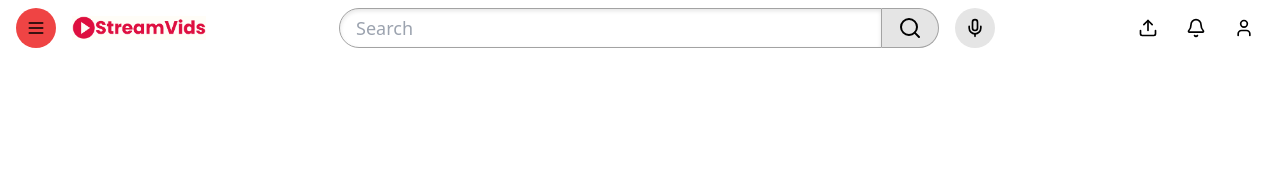
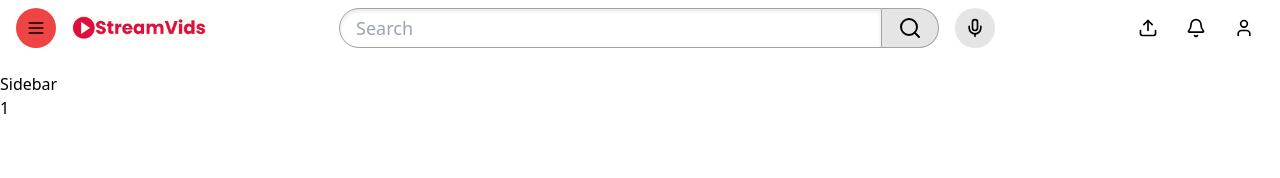
Before and after one commit to ArjunSemwal02/Stream-Vids, a React (Vite) app: page / in a window 1280 px wide. Shown: the top 178 px of the page. Built offline with nearby package versions, Linux system fonts and the light colour scheme.

Commit message:
created Category pills component and added it to app

```diff
--- a/src/App.tsx
+++ b/src/App.tsx
@@ -1,7 +1,15 @@
+import { CategoryPills } from "./components/CategoryPills";
 import { PageHeader } from "./layouts/PageHeader";
 
 export default function App() {
 return <div className="max-h-screen flex flex-col">
   <PageHeader/>
+  <div className="grid grid-cols-[auto, 1fr] flex-grow-1 overflow-auto">
+    <div className="">Sidebar</div>
+    <div className="sticky top-0 z-10 bg-white pb-2">
+        <CategoryPills/>
+    </div>
+  </div>
+
 </div>
 }
--- /dev/null
+++ b/src/components/CategoryPills.tsx
@@ -0,0 +1,3 @@
+export function CategoryPills() {
+    return 1
+}
```
